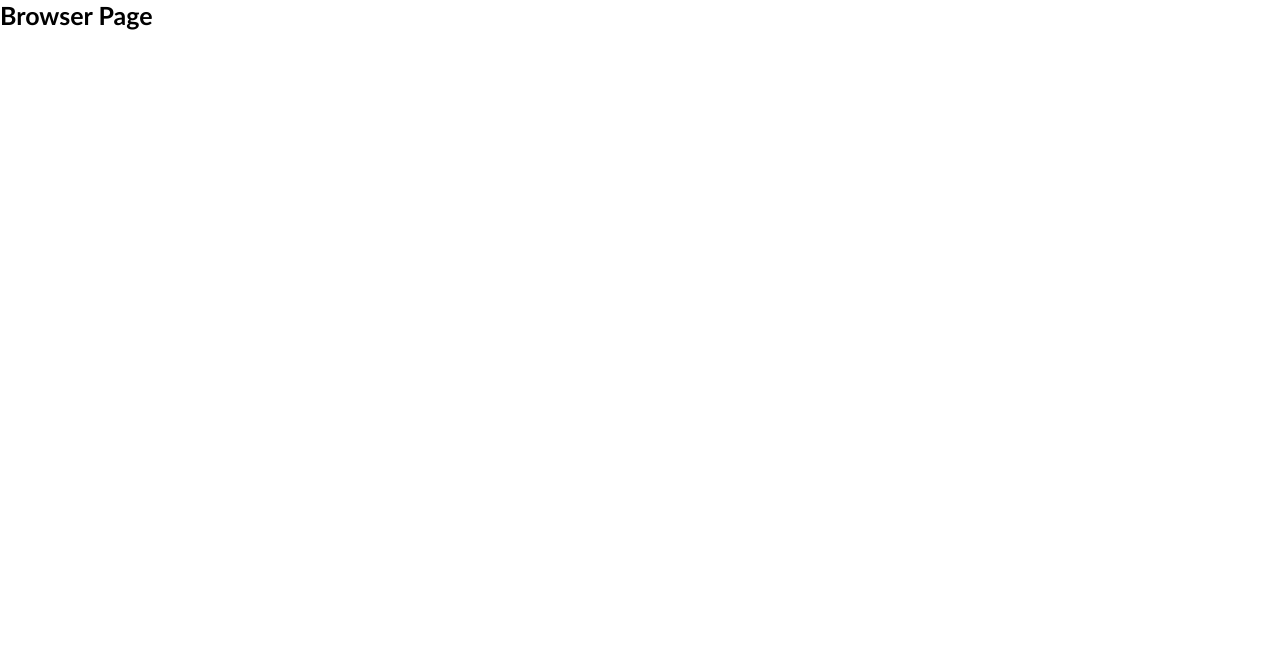
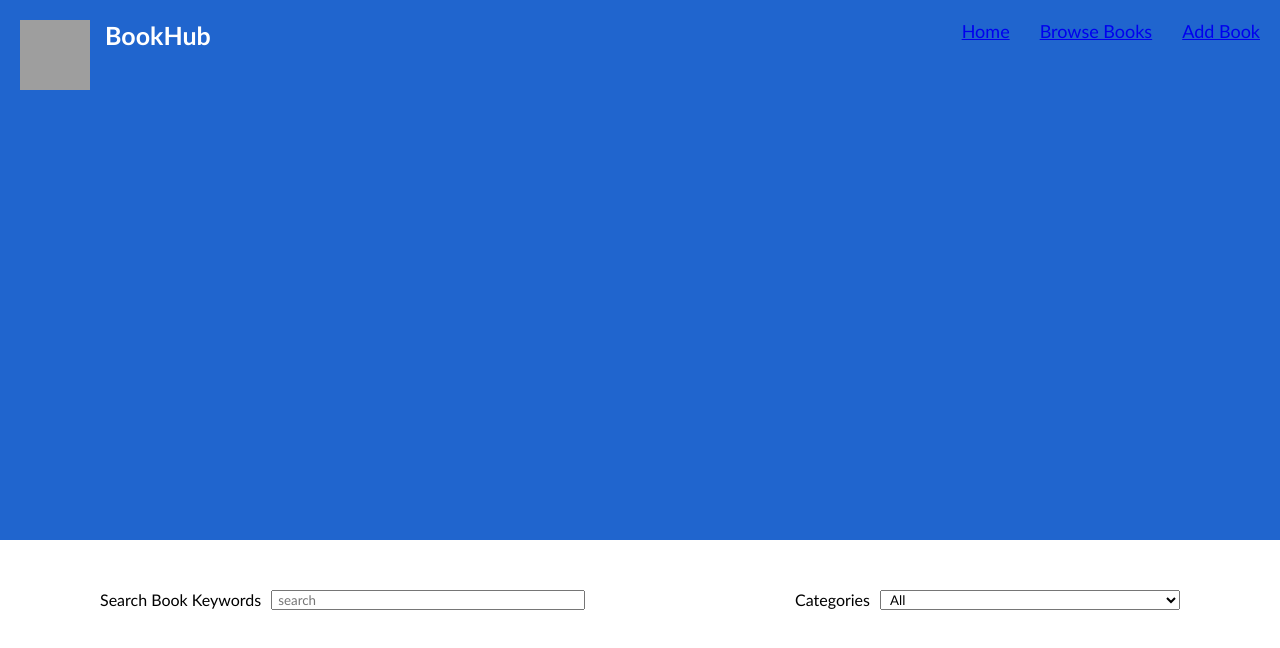
Before and after one commit to singhsamiksha/Online-Library-System, a React (Vite) app in the folder vite-library-project/: page /browserpage in a window 1280 px wide. Shown: the top 648 px of the page. Built offline with nearby package versions, Linux system fonts and the light colour scheme; grey boxes are pictures that could not be loaded.

Commit message:
Modified the browser page and updated api

```diff
--- a/vite-library-project/src/App.css
+++ b/vite-library-project/src/App.css
@@ -70,6 +70,18 @@ li:hover{
 }
 
 
-.middle{
+.category_flex{
+  display: flex;
+  padding: 50px 100px ;
+  justify-content: space-between;
+}
 
+.search, .select{
+  display: flex;
+  gap:10px;
 }
+
+input, select{
+  width: 300px;
+  padding: 0px 5px ;
+}
--- a/vite-library-project/src/App.jsx
+++ b/vite-library-project/src/App.jsx
@@ -13,7 +13,7 @@ function App() {
 
     async function fetchData() {
         try {
-            const response = await fetch('https://www.freetestapi.com/api/v1/books');
+            const response = await fetch('https://677f87360476123f76a6df69.mockapi.io/bookhubapi/bookdata');
             const data = await response.json();
             setBooks(data); // Store the fetched data in state
         } catch (error) {
--- /dev/null
+++ b/vite-library-project/src/Components/BooksByCategory.jsx
@@ -0,0 +1,5 @@
+function BooksByCategory(){
+    return <h1>BooksByCategory</h1>
+}
+
+export default BooksByCategory;
--- a/vite-library-project/src/Components/BrowserPage.jsx
+++ b/vite-library-project/src/Components/BrowserPage.jsx
@@ -1,5 +1,63 @@
+import Navbar from "./Navbar";
+import { Outlet } from "react-router-dom";
+
 function BrowserPage(){
-    return <h1>Browser Page</h1>
+    return (
+        <>
+            <Navbar/>
+            <Outlet/>
+            <div className="Browse_books">
+
+                <div className="category_flex">
+                    <div className="search">
+                        <p>Search Book Keywords</p>
+                        <input type="text" placeholder="search"></input>
+                    </div>
+                    <div className="select">
+                    <p>Categories</p>
+                    <select>
+                        <option value="">All</option>
+                        <option value="fiction">Fiction</option>
+                        <option value="classic">Classic</option>
+                        <option value="dystopian">Dystopian</option>
+                        <option value="science-fiction">Science Fiction</option>
+                        <option value="romance">Romance</option>
+                        <option value="adventure">Adventure</option>
+                        <option value="fantasy">Fantasy</option>
+                        <option value="coming-of-age">Coming-of-age</option>
+                        <option value="magical-realism">Magical Realism</option>
+                        <option value="literary-fiction">Literary Fiction</option>
+                        <option value="historical-fiction">Historical Fiction</option>
+                        <option value="epic">Epic</option>
+                        <option value="mythology">Mythology</option>
+                        <option value="poetry">Poetry</option>
+                        <option value="philosophical-fiction">Philosophical Fiction</option>
+                        <option value="psychological-fiction">Psychological Fiction</option>
+                        <option value="gothic">Gothic</option>
+                        <option value="philosophical">Philosophical</option>
+                        <option value="satire">Satire</option>
+                        <option value="childrens-literature">Children's Literature</option>
+                        <option value="fable">Fable</option>
+                        <option value="war">War</option>
+                        <option value="social-commentary">Social Commentary</option>
+                        <option value="comedy">Comedy</option>
+                        <option value="feminist-fiction">Feminist Fiction</option>
+                        <option value="mystery">Mystery</option>
+                        <option value="absurdist-fiction">Absurdist Fiction</option>
+                        <option value="existential">Existential</option>
+                        <option value="drama">Drama</option>
+                        <option value="young-adult">Young Adult</option>
+                        <option value="horror">Horror</option>
+                        <option value="nature">Nature</option>
+                        <option value="post-apocalyptic">Post-Apocalyptic</option>
+                        <option value="historical">Historical</option>
+                        <option value="mythopoeia">Mythopoeia</option>
+                        </select>
+                    </div>
+                </div>
+            </div>
+        </>
+    )
 }
 
 export default BrowserPage;
--- a/vite-library-project/src/Components/Categories.jsx
+++ b/vite-library-project/src/Components/Categories.jsx
@@ -1,4 +1,5 @@
 import React, { useState, useEffect } from 'react';
+
 
 function Categories({ data }) {
     const [genres, setGenres] = useState(new Set()); // State to store unique genres
--- a/vite-library-project/src/Components/Navbar.jsx
+++ b/vite-library-project/src/Components/Navbar.jsx
@@ -1,3 +1,5 @@
+import { Link } from "react-router-dom";
+
 function Navbar(){
     return(
     <div className="navbar">
@@ -8,9 +10,9 @@ function Navbar(){
         </div>
         <div className="right">
             <ul>
-                <li>Home</li>
-                <li>Browse Books</li>
-                <li>Add Book</li>
+                <Link to={"/"}><li>Home</li></Link>
+                <Link to={"/browserpage"}><li>Browse Books</li></Link>
+                <Link to={"/addbook"}><li>Add Book</li></Link>
             </ul>
         </div>
 
--- a/vite-library-project/src/Components/Popular.jsx
+++ b/vite-library-project/src/Components/Popular.jsx
@@ -15,8 +15,8 @@ function Popular({ data }) {
                 popular.map((element, index) => (
                 <div key={index}>
                     <img src={element.cover_image} alt={element.title} width="120px" height="180px"/>
-                    <div class="middle">
-                        <div class="text">View More</div>
+                    <div className="middle">
+                        <div className="text">View More</div>
                     </div>
                     <p>{element.title}</p>
                 </div>
--- a/vite-library-project/src/main.jsx
+++ b/vite-library-project/src/main.jsx
@@ -2,10 +2,11 @@ import { StrictMode } from 'react';
 import { createRoot } from 'react-dom/client';
 import App from './App.jsx';
 import { createBrowserRouter, RouterProvider } from 'react-router-dom';
-import Error from './Components/Error.jsx'
-import BrowserPage from './Components/BrowserPage.jsx'; // Add the import for BrowserPage component
-import BookDetail from './Components/BookDetail.jsx'; // Add the import for BookDetail component
-import AddBook from './Components/AddBook.jsx'; // Add the import for AddBook component
+import Error from './Components/Error.jsx';
+import BrowserPage from './Components/BrowserPage.jsx';
+import BookDetail from './Components/BookDetail.jsx';
+import AddBook from './Components/AddBook.jsx';
+import BooksByCategory from './Components/BooksByCategory.jsx';
 
 const appRouter = createBrowserRouter([
   {
@@ -19,14 +20,19 @@ const appRouter = createBrowserRouter([
     errorElement: <Error />,
   },
   {
-    path: "/bookdetail",
+    path: "/browserpage/:id",
     element: <BookDetail />,
-    errorElement: <Error />,
+    errorElement: <Error />
   },
   {
     path: "/addbook",
     element: <AddBook />,
     errorElement: <Error />,
+  },
+  {
+    path: "/books/:category",
+    element: <BooksByCategory />,
+    errorElement: <Error />
   }
 ]);
 
```
